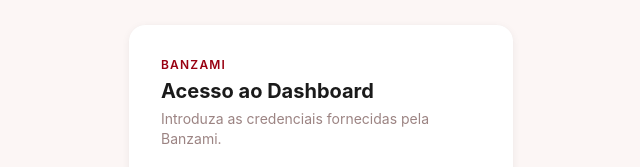
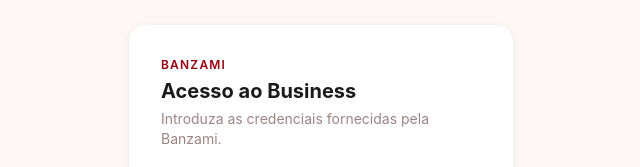
Before and after one commit to banza-protocol/banzami, a Next.js app in the folder apps/dashboard/: page /login in a window 1280 px wide. Shown: the part 165-332 px from the top of the page, without its empty margins (319-959 px from the left). Built offline with nearby package versions, Linux system fonts and the light colour scheme.

Commit message:
fix(dashboard): rename Dashboard to Business on login page

```diff
--- a/apps/dashboard/app/login/page.tsx
+++ b/apps/dashboard/app/login/page.tsx
@@ -74,7 +74,7 @@ export default function LoginPage() {
         {/* Header */}
         <div>
           <p className="text-xs font-semibold text-wine uppercase tracking-widest mb-xs">Banzami</p>
-          <h1 className="text-xl font-bold text-gray-900">Acesso ao Dashboard</h1>
+          <h1 className="text-xl font-bold text-gray-900">Acesso ao Business</h1>
           <p className="text-sm text-gray-400 mt-xs">
             Introduza as credenciais fornecidas pela Banzami.
           </p>
```
